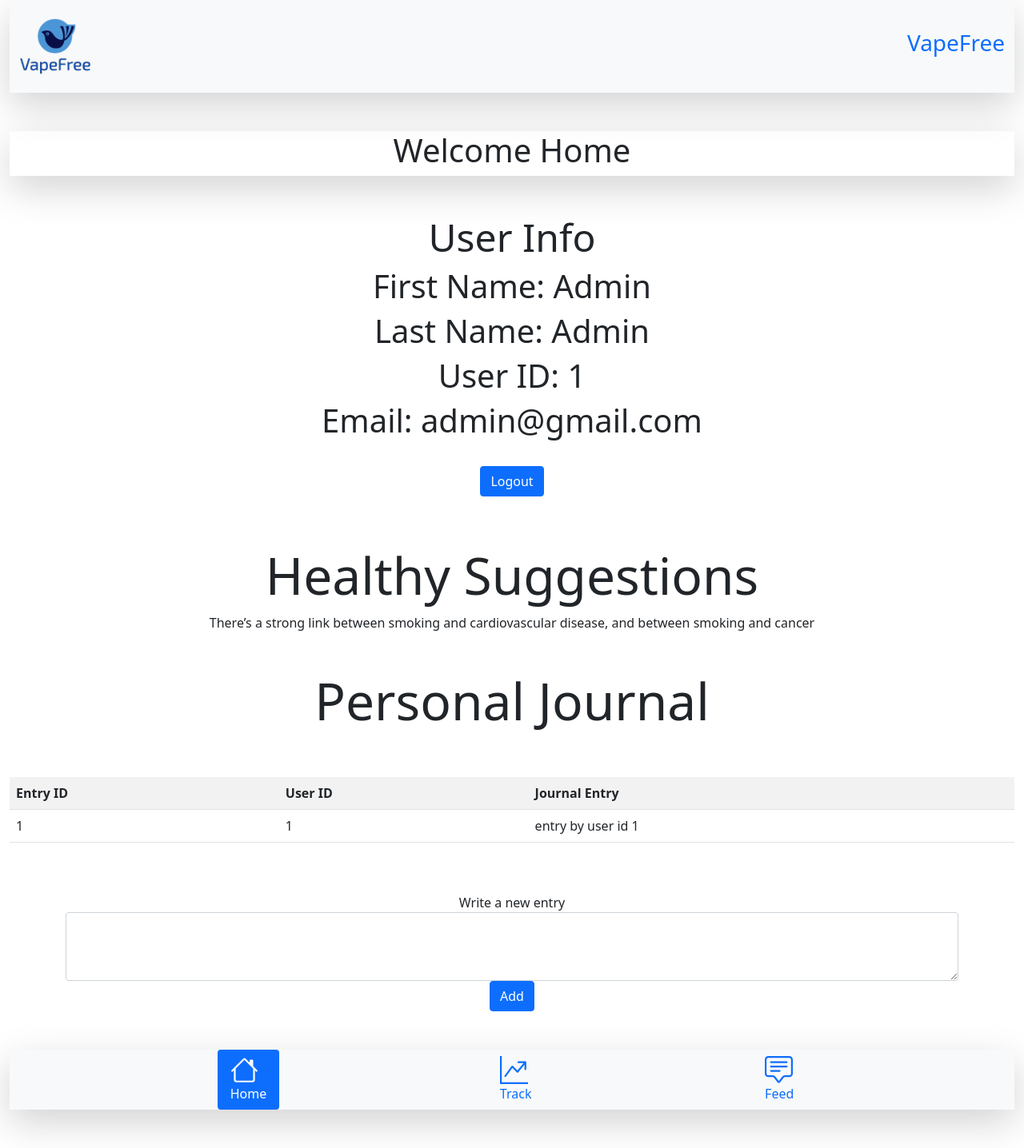
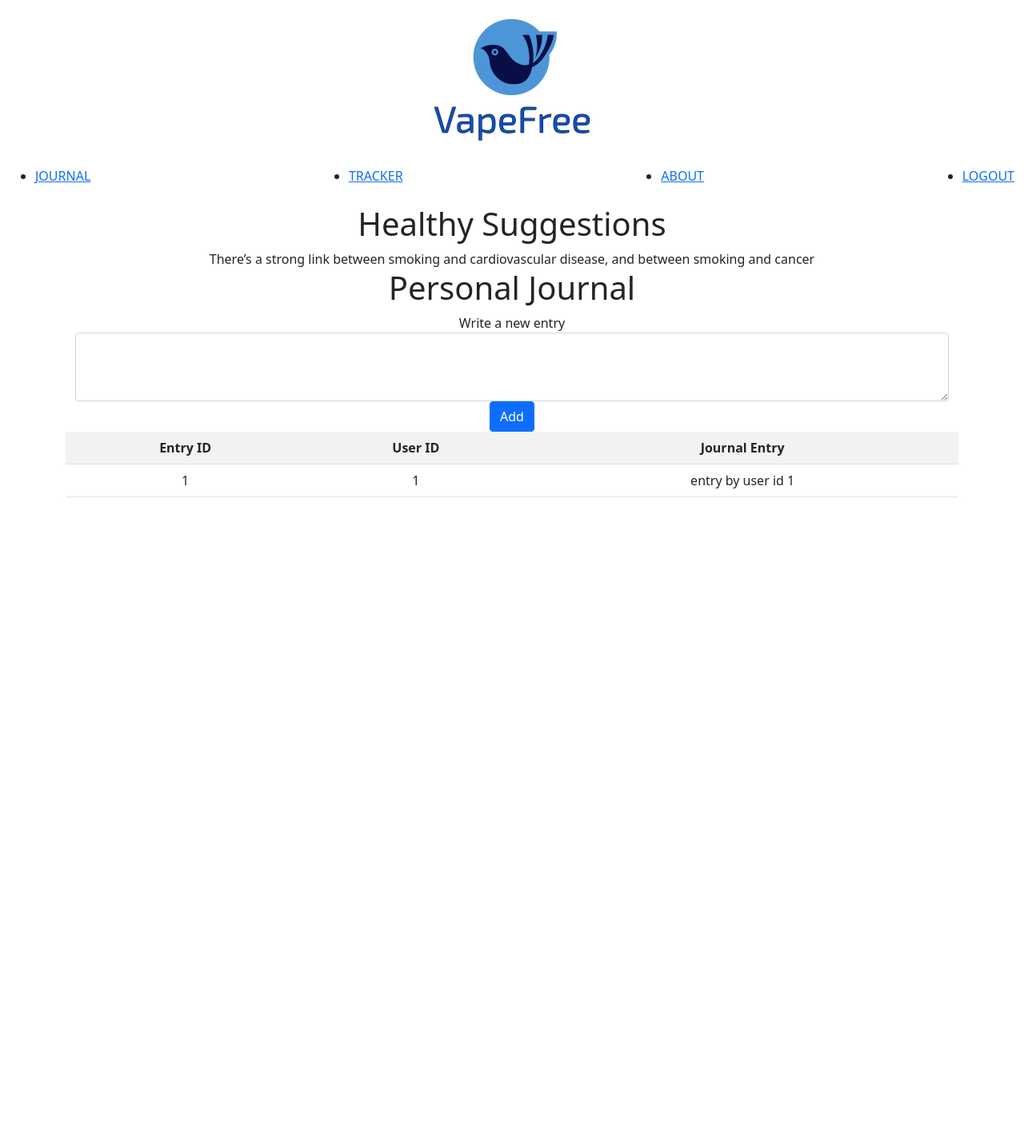
Before and after one commit to taufiqueahmed/VapeFree, a PHP site: page /home.php in a window 1280 px wide. Shown: the whole page at 80% size. After the commit the page ends 622 px from the top, so only its background shows below. Run offline with PHP 8.4, Linux system fonts and the light colour scheme; a user stored in the database is signed in; data comes from the database, SQL or seed files in the repository; some libraries are stand-ins or nearby versions.

Commit message:
updated frontend

```diff
--- a/vp/home.php
+++ b/vp/home.php
@@ -82,7 +82,8 @@ if (isset($_POST['logout'])) {
     <title>Home</title>
     <meta charset="UTF-8">
     <meta name="viewport" content="width=device-width, initial-scale=1.0">
-
+    <link rel="preconnect" href="https://fonts.gstatic.com">
+    <link href="https://fonts.googleapis.com/css2?family=Dosis:wght@550&display=swap" rel="stylesheet">
     <link href="https://cdn.jsdelivr.net/npm/bootstrap@5.0.0-beta2/dist/css/bootstrap.min.css" rel="stylesheet" integrity="sha384-BmbxuPwQa2lc/FVzBcNJ7UAyJxM6wuqIj61tLrc4wSX0szH/Ev+nYRRuWlolflfl" crossorigin="anonymous">
     <link rel="stylesheet" href="https://cdn.jsdelivr.net/npm/bootstrap-icons@1.4.0/font/bootstrap-icons.css">
     <script src="https://cdn.jsdelivr.net/npm/bootstrap@5.0.0-beta2/dist/js/bootstrap.bundle.min.js" integrity="sha384-b5kHyXgcpbZJO/tY9Ul7kGkf1S0CWuKcCD38l8YkeH8z8QjE0GmW1gYU5S9FOnJ0" crossorigin="anonymous"></script>
@@ -94,79 +95,67 @@ if (isset($_POST['logout'])) {
 
 <body>
 
-    <div></div>
-
     <div class="container-fluid">
 
+        <!---Main header -->
+        <div id="logo-header" class="text-center">
+            <img id="logo" src="assets/vapefree_logo.png" alt="logo">
+        </div>
 
-        <!---Main header -->
-        <nav class="navbar navbar-light bg-light shadow-lg">
-            <div class="container-fluid ">
-                <a class="navbar-brand" href="#">
-                    <img src="assets/vapefree_logo.png" alt="" width="90" height="90">
-                </a>
-                <h3 class="text-center text-primary">VapeFree</h3>
-            </div>
+        <nav class="glassmorphic-nav">
+            <ul class="navbar">
+                <li><a href="home.php">JOURNAL</a></li>
+                <li><a href="track.php">TRACKER</a></li>
+                <li><a href="about.html">ABOUT</a></li>
+                <li><a href="index.php">LOGOUT</a></li>
+            </ul>
         </nav>
 
-        <br>
-        <br>
+        <!--
+        <div class="glassmorphic text-center">
+            <h1>Welcome, <?php echo($_SESSION['first_name']) ?></h1>
 
+            <form action="home.php" method="post" class="text-center">
+                <button name="logout" class="btn btn-primary">Logout</button>
+            </form>
+        </div>
+        -->
 
-        <div class="d-flex justify-content-evenly shadow-lg">
-            <h1>Welcome Home</h1>
+        <!-- this info should be in a seperate profile page where user can edit their info
+        <!-- User Info
+        <div class="container text-center display-3">
+            <h1 class="display-3">User Info</h1><br>
+            <h1 class="display-6">First Name: <?php print($_SESSION['first_name']) ?></h1>
+            <h1 class="display-6">Last Name: <?php print($_SESSION['last_name']) ?></h1>
+            <h1 class="display-6">Email: <?php print($_SESSION['user_email']) ?></h1>
         </div>
-
-
-        <br>
-        <br>
-
-        <!-- User Info -->
-        <div class="container text-center display-3">
-            <h4 class="display-5">User Info</h4>
-            <h6 class="display-6">First Name: <?php print($_SESSION['first_name']) ?></h6>
-            <h6 class="display-6">Last Name: <?php print($_SESSION['last_name']) ?></h6>
-            <h6 class="display-6">User ID: <?php print($_SESSION['user_id']) ?></h6>
-            <h6 class="display-6">Email: <?php print($_SESSION['user_email']) ?></h6>
-            <div class="container text-center">
-                <div class="row">
-                    <div class="col text-center">
-                        <form action="home.php" method="post">
-                            <button name="logout" class="btn btn-primary">Logout</button>
-                        </form>
-                    </div>
-                </div>
-            </div>
-        </div>
-
-
-
-        <br>
-        <br>
+        -->
 
         <!-- healthy suggestions -->
-        <div class="container text-center ">
-            <h1 class="display-3">Healthy Suggestions</h1>
+        <div class="container text-center glassmorphic suggestions">
+            <h1>Healthy Suggestions</h1>
             <?php printVapeSuggestions(); ?>
         </div>
 
-        <br>
-        <br>
+        <!-- Personal Journal -->
+        <div class="container text-center glassmorphic journal">
+            <h1>Personal Journal</h1>
 
-        <!-- Personal Journal -->
-        <div class="container text-center ">
-            <h1 class="display-3">Personal Journal</h1>
-
-        </div>
-
-        <br>
-        <br>
+            <!--Adding a new journal entry -->
+            <div class="form-group container text-center">
+                <form action="home.php" method="post">
+                    <label>Write a new entry</label>
+                    <textarea class="form-control" name="newEntry" rows="3"></textarea>
+                    <button id="add-entry" name="addNewEntry" class="btn btn-primary">Add</button>
+                </form>
+            </div>
 
         <?php
         $user_id = $_SESSION['user_id'];
         $sql = "SELECT j_id,user_id,entry FROM journal WHERE user_id='$user_id' ORDER BY j_id DESC";
         $result = $con->query($sql);
         ?>
+
         <table class="table table-striped">
             <tr>
                 <th>Entry ID</th>
@@ -192,39 +181,8 @@ if (isset($_POST['logout'])) {
             print("</table>");
 
             ?>
-            <br>
-            <br>
-            <!--Adding a new journal entry -->
-            <div class="form-group container text-center">
-                <form action="home.php" method="post">
-                    <label>Write a new entry</label>
-                    <textarea class="form-control" name="newEntry" rows="3"></textarea>
-                    <button name="addNewEntry" class="btn btn-primary">Add</button>
-                </form>
+
             </div>
-
-
-            <br>
-            <br>
-
-            <nav class="nav navbar-light bg-light d-flex justify-content-evenly shadow-lg nav-pills">
-                <a class="nav-link active" aria-current="page" href="home.php"><svg xmlns="http://www.w3.org/2000/svg" width="35" height="35" fill="currentColor" class="bi bi-house" viewBox="0 0 16 16">
-                        <path fill-rule="evenodd" d="M2 13.5V7h1v6.5a.5.5 0 0 0 .5.5h9a.5.5 0 0 0 .5-.5V7h1v6.5a1.5 1.5 0 0 1-1.5 1.5h-9A1.5 1.5 0 0 1 2 13.5zm11-11V6l-2-2V2.5a.5.5 0 0 1 .5-.5h1a.5.5 0 0 1 .5.5z" />
-                        <path fill-rule="evenodd" d="M7.293 1.5a1 1 0 0 1 1.414 0l6.647 6.646a.5.5 0 0 1-.708.708L8 2.207 1.354 8.854a.5.5 0 1 1-.708-.708L7.293 1.5z" />
-                    </svg><br>Home</a>
-                <a class="nav-link" href="track.php"><svg xmlns="http://www.w3.org/2000/svg" width="35" height="35" fill="currentColor" class="bi bi-graph-up" viewBox="0 0 16 16">
-                        <path fill-rule="evenodd" d="M0 0h1v15h15v1H0V0zm10 3.5a.5.5 0 0 1 .5-.5h4a.5.5 0 0 1 .5.5v4a.5.5 0 0 1-1 0V4.9l-3.613 4.417a.5.5 0 0 1-.74.037L7.06 6.767l-3.656 5.027a.5.5 0 0 1-.808-.588l4-5.5a.5.5 0 0 1 .758-.06l2.609 2.61L13.445 4H10.5a.5.5 0 0 1-.5-.5z" />
-                    </svg><br>Track</a>
-                <a class="nav-link" href="feed.php"><svg xmlns="http://www.w3.org/2000/svg" width="35" height="35" fill="currentColor" class="bi bi-chat-square-text" viewBox="0 0 16 16">
-                        <path d="M14 1a1 1 0 0 1 1 1v8a1 1 0 0 1-1 1h-2.5a2 2 0 0 0-1.6.8L8 14.333 6.1 11.8a2 2 0 0 0-1.6-.8H2a1 1 0 0 1-1-1V2a1 1 0 0 1 1-1h12zM2 0a2 2 0 0 0-2 2v8a2 2 0 0 0 2 2h2.5a1 1 0 0 1 .8.4l1.9 2.533a1 1 0 0 0 1.6 0l1.9-2.533a1 1 0 0 1 .8-.4H14a2 2 0 0 0 2-2V2a2 2 0 0 0-2-2H2z" />
-                        <path d="M3 3.5a.5.5 0 0 1 .5-.5h9a.5.5 0 0 1 0 1h-9a.5.5 0 0 1-.5-.5zM3 6a.5.5 0 0 1 .5-.5h9a.5.5 0 0 1 0 1h-9A.5.5 0 0 1 3 6zm0 2.5a.5.5 0 0 1 .5-.5h5a.5.5 0 0 1 0 1h-5a.5.5 0 0 1-.5-.5z" />
-                    </svg><br>Feed</a>
-
-            </nav>
-
-            <br>
-
-
 
     </div>
     <br>
```
